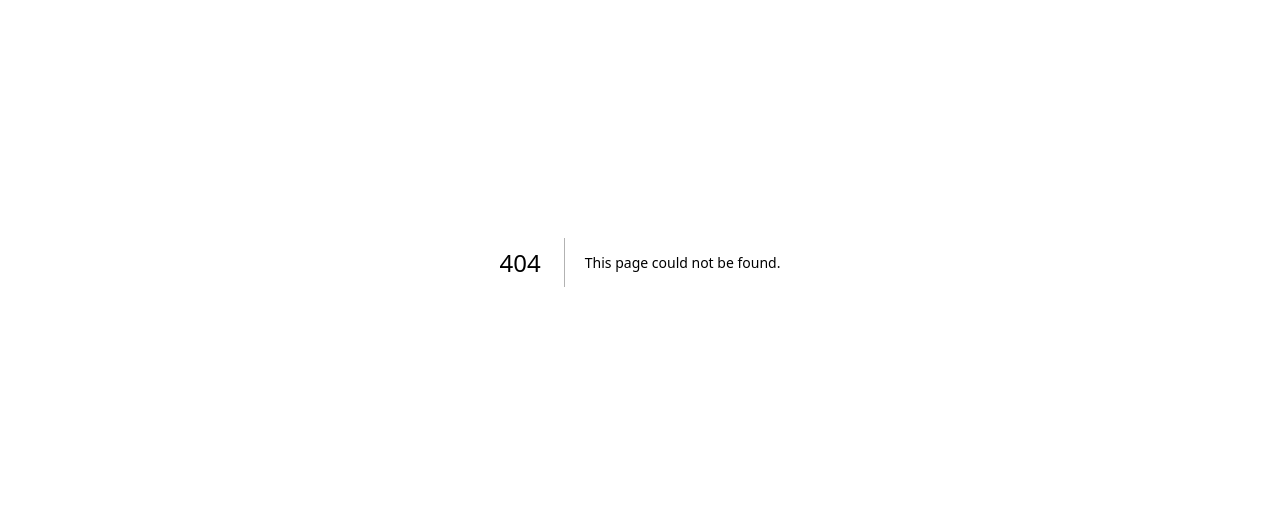
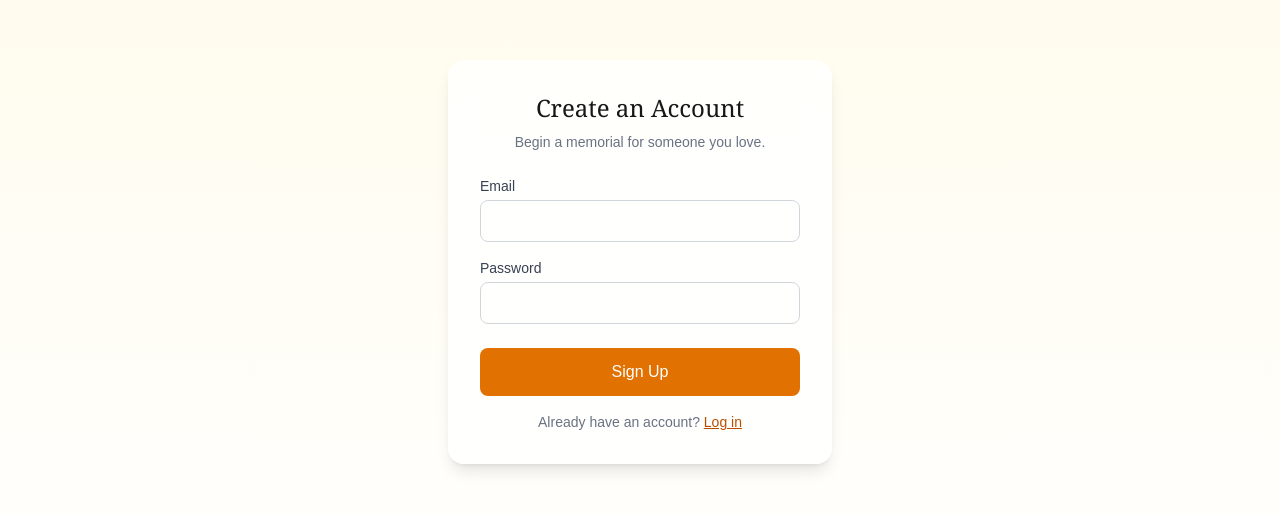
Before and after one commit to kbbee197-dotcom/Heavenschat, a Next.js app: page /signup in a window 1280 px wide. Before the commit this address had no page. Shown: the part 138-652 px from the top of the page. Built offline with nearby package versions, Linux system fonts and the light colour scheme; no server answers.

Commit message:
Add signup, login, and dashboard pages with Supabase auth

```diff
--- /dev/null
+++ b/app/dashboard/page.js
@@ -0,0 +1,12 @@
+export default function Dashboard() {
+  return (
+    <main className="min-h-screen bg-gradient-to-b from-amber-50 to-white flex items-center justify-center p-6">
+      <div className="text-center max-w-md">
+        <h1 className="text-2xl font-serif mb-4">Your Dashboard</h1>
+        <p className="text-gray-600">
+          This is where you&apos;ll manage your memorials. Coming soon.
+        </p>
+      </div>
+    </main>
+  );
+}
--- /dev/null
+++ b/app/login/page.js
@@ -0,0 +1,84 @@
+"use client";
+
+import { useState } from "react";
+import { useRouter } from "next/navigation";
+import { supabase } from "@/lib/supabaseClient";
+
+export default function LoginPage() {
+  const [email, setEmail] = useState("");
+  const [password, setPassword] = useState("");
+  const [error, setError] = useState("");
+  const [loading, setLoading] = useState(false);
+  const router = useRouter();
+
+  const handleLogin = async (e) => {
+    e.preventDefault();
+    setError("");
+    setLoading(true);
+
+    const { error } = await supabase.auth.signInWithPassword({
+      email,
+      password,
+    });
+
+    if (error) {
+      setError(error.message);
+      setLoading(false);
+      return;
+    }
+
+    setLoading(false);
+    router.push("/dashboard");
+  };
+
+  return (
+    <main className="min-h-screen bg-gradient-to-b from-amber-50 to-white flex items-center justify-center px-6">
+      <form
+        onSubmit={handleLogin}
+        className="w-full max-w-sm bg-white/80 backdrop-blur-md rounded-2xl shadow-lg p-8"
+      >
+        <h1 className="text-2xl font-serif text-center mb-2">Welcome Back</h1>
+        <p className="text-gray-500 text-sm text-center mb-6">
+          Log in to visit or manage your memorials.
+        </p>
+
+        {error && (
+          <p className="text-red-600 text-sm mb-4 text-center">{error}</p>
+        )}
+
+        <label className="block text-sm text-gray-700 mb-1">Email</label>
+        <input
+          type="email"
+          required
+          value={email}
+          onChange={(e) => setEmail(e.target.value)}
+          className="w-full px-4 py-2 mb-4 rounded-lg border border-gray-300 focus:outline-none focus:ring-2 focus:ring-amber-400"
+        />
+
+        <label className="block text-sm text-gray-700 mb-1">Password</label>
+        <input
+          type="password"
+          required
+          value={password}
+          onChange={(e) => setPassword(e.target.value)}
+          className="w-full px-4 py-2 mb-6 rounded-lg border border-gray-300 focus:outline-none focus:ring-2 focus:ring-amber-400"
+        />
+
+        <button
+          type="submit"
+          disabled={loading}
+          className="w-full bg-amber-600 hover:bg-amber-700 text-white py-3 rounded-lg font-medium transition"
+        >
+          {loading ? "Logging in..." : "Log In"}
+        </button>
+
+        <p className="text-center text-sm text-gray-500 mt-4">
+          Don&apos;t have an account?{" "}
+          <a href="/signup" className="text-amber-700 underline">
+            Sign up
+          </a>
+        </p>
+      </form>
+    </main>
+  );
+}
--- /dev/null
+++ b/app/signup/page.js
@@ -0,0 +1,92 @@
+"use client";
+
+import { useState } from "react";
+import { useRouter } from "next/navigation";
+import { supabase } from "@/lib/supabaseClient";
+
+export default function SignupPage() {
+  const [email, setEmail] = useState("");
+  const [password, setPassword] = useState("");
+  const [error, setError] = useState("");
+  const [loading, setLoading] = useState(false);
+  const router = useRouter();
+
+  const handleSignup = async (e) => {
+    e.preventDefault();
+    setError("");
+    setLoading(true);
+
+    const { data, error } = await supabase.auth.signUp({
+      email,
+      password,
+    });
+
+    if (error) {
+      setError(error.message);
+      setLoading(false);
+      return;
+    }
+
+    if (data.user) {
+      await supabase.from("profiles").insert({
+        id: data.user.id,
+        account_type: "free",
+      });
+    }
+
+    setLoading(false);
+    router.push("/dashboard");
+  };
+
+  return (
+    <main className="min-h-screen bg-gradient-to-b from-amber-50 to-white flex items-center justify-center px-6">
+      <form
+        onSubmit={handleSignup}
+        className="w-full max-w-sm bg-white/80 backdrop-blur-md rounded-2xl shadow-lg p-8"
+      >
+        <h1 className="text-2xl font-serif text-center mb-2">Create an Account</h1>
+        <p className="text-gray-500 text-sm text-center mb-6">
+          Begin a memorial for someone you love.
+        </p>
+
+        {error && (
+          <p className="text-red-600 text-sm mb-4 text-center">{error}</p>
+        )}
+
+        <label className="block text-sm text-gray-700 mb-1">Email</label>
+        <input
+          type="email"
+          required
+          value={email}
+          onChange={(e) => setEmail(e.target.value)}
+          className="w-full px-4 py-2 mb-4 rounded-lg border border-gray-300 focus:outline-none focus:ring-2 focus:ring-amber-400"
+        />
+
+        <label className="block text-sm text-gray-700 mb-1">Password</label>
+        <input
+          type="password"
+          required
+          minLength={6}
+          value={password}
+          onChange={(e) => setPassword(e.target.value)}
+          className="w-full px-4 py-2 mb-6 rounded-lg border border-gray-300 focus:outline-none focus:ring-2 focus:ring-amber-400"
+        />
+
+        <button
+          type="submit"
+          disabled={loading}
+          className="w-full bg-amber-600 hover:bg-amber-700 text-white py-3 rounded-lg font-medium transition"
+        >
+          {loading ? "Creating account..." : "Sign Up"}
+        </button>
+
+        <p className="text-center text-sm text-gray-500 mt-4">
+          Already have an account?{" "}
+          <a href="/login" className="text-amber-700 underline">
+            Log in
+          </a>
+        </p>
+      </form>
+    </main>
+  );
+}
--- /dev/null
+++ b/lib/supabaseClient.js
@@ -0,0 +1,6 @@
+import { createClient } from "@supabase/supabase-js";
+
+const supabaseUrl = process.env.NEXT_PUBLIC_SUPABASE_URL;
+const supabaseAnonKey = process.env.NEXT_PUBLIC_SUPABASE_ANON_KEY;
+
+export const supabase = createClient(supabaseUrl, supabaseAnonKey);
--- a/package.json
+++ b/package.json
@@ -9,6 +9,7 @@
     "lint": "eslint"
   },
   "dependencies": {
+    "@supabase/supabase-js": "^2.116.0",
     "next": "16.3.5",
     "react": "19.2.8",
     "react-dom": "19.2.8"
```
Also changed, not shown: 1 other file (tests, documents, lock files or other folders).
